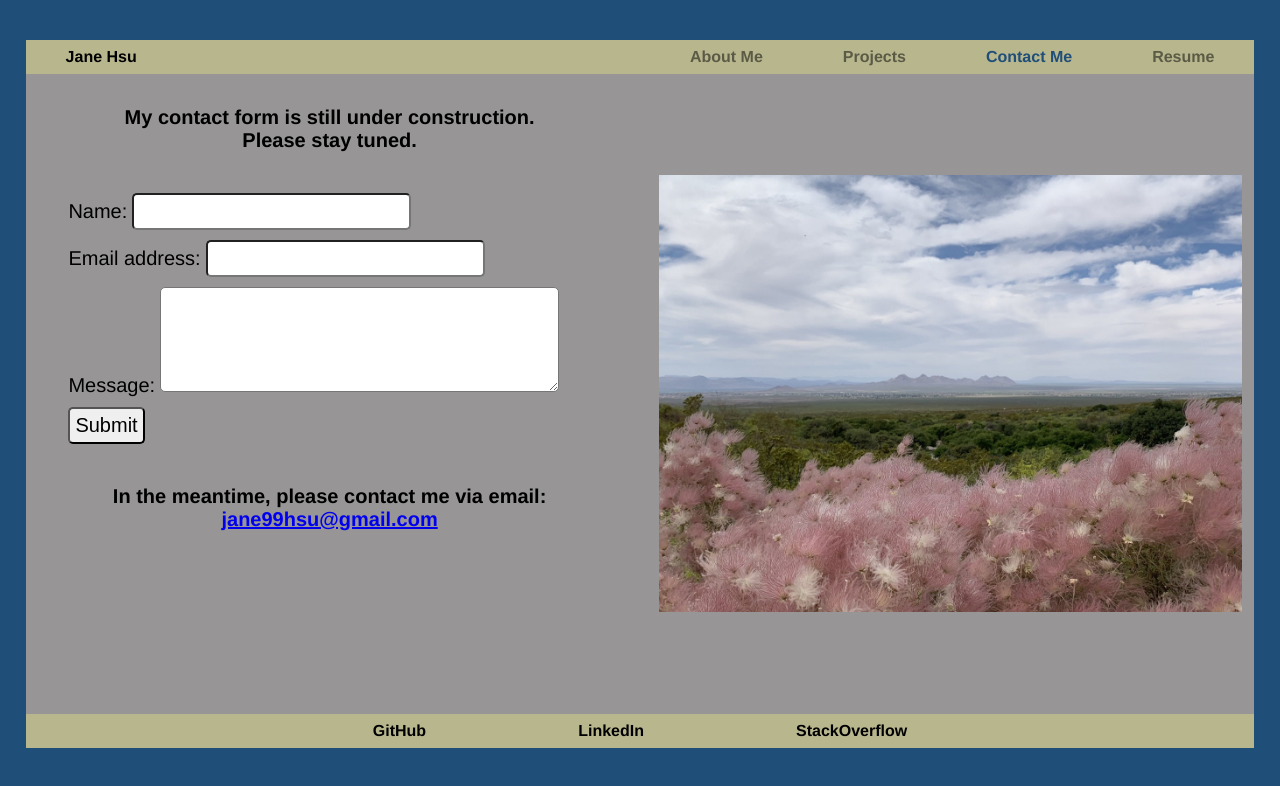
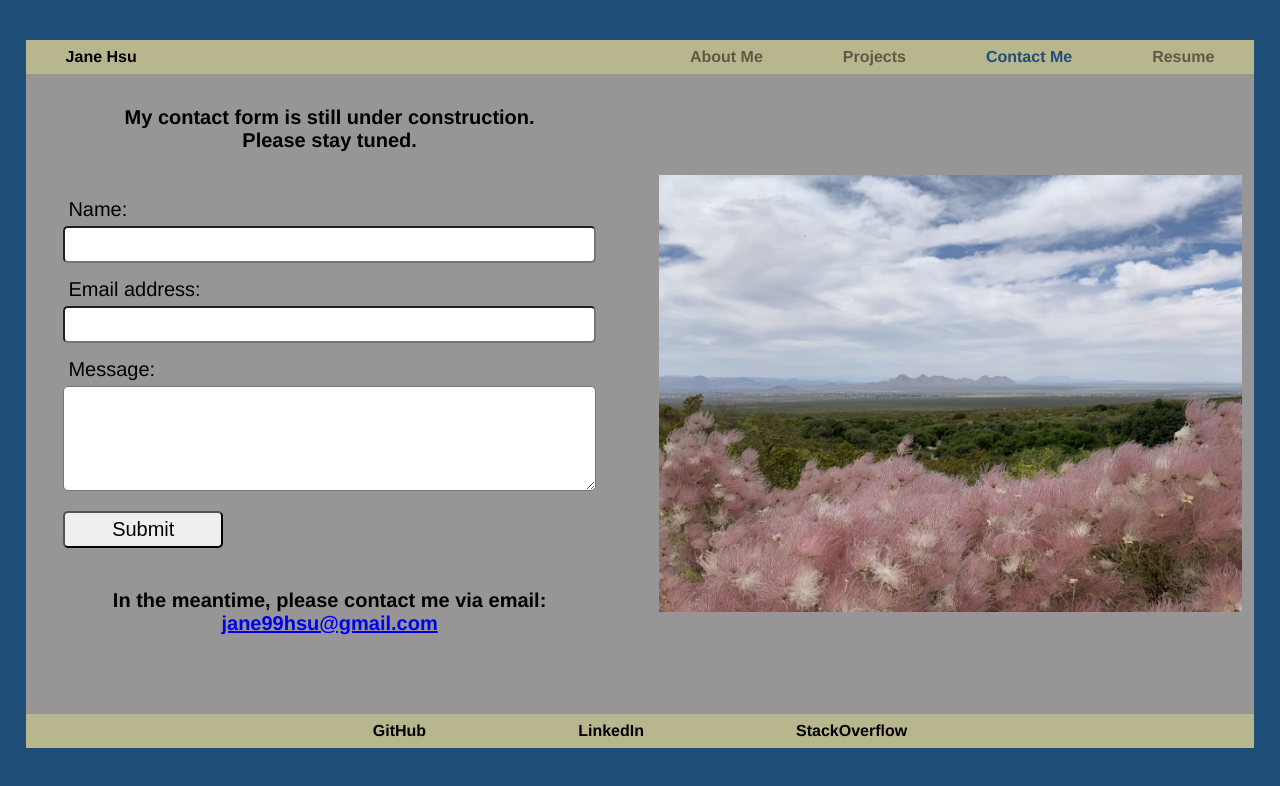
Before and after one commit to plainjane99/React_Portfolio, a React (Create React App) app: page / in a window 1280 px wide. Both pictures are taken after a click on the element "Contact Me". Shown: the top 786 px of the page. Built offline with nearby package versions, Linux system fonts and the light colour scheme.

Commit message:
fixed contact form layout

```diff
--- a/src/App.css
+++ b/src/App.css
@@ -282,6 +282,9 @@ footer {
 
 .form-section {
   padding: 5px;
+  display: flex;
+  flex-direction: column;
+  justify-content: center;
 }
 
 label, input, textarea, button, .error-text {
@@ -293,16 +296,14 @@ input, textarea, button {
   border-radius: 5px;
 }
 
-textarea {
-  width: 75%;
-}
-
 .error-text {
   margin: 10px 0;
 }
 
 button {
-  margin-left: .25em;
+  /* margin-left: .25em; */
+  margin-top: 0.5em;
+  width: 30%;
 }
 
 .contact-img-wrapper {
```
Also changed, not shown: 6 other files (tests, documents, lock files or other folders).
